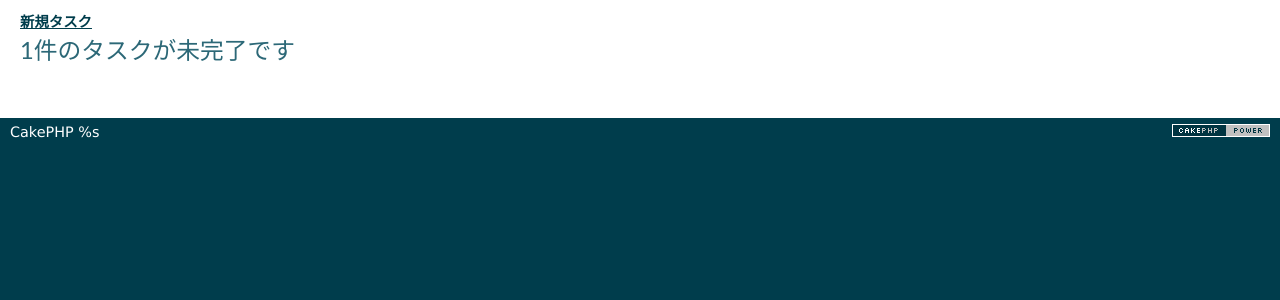
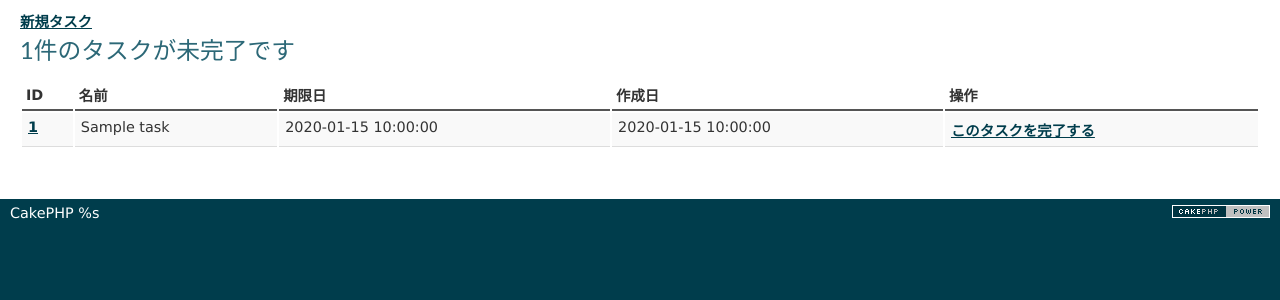
Before and after one commit to kojikoji-7/cakephp-example, a CakePHP app: the page made by cakephp/app/View/Tasks/index.ctp in a window 1280 px wide. Shown: the part 47-347 px from the top of the page. Run offline with PHP 8.4 and a stand-in for CakePHP, Linux system fonts and the light colour scheme; the template is opened without the code that fills it: most values are stand-ins (such as "Sample title", 1, 10 or a date in 2020); data that the repository does not hold is empty; some libraries are stand-ins or nearby versions.

Commit message:
C04 一覧表示

```diff
--- a/cakephp/_doc/ch04_ddl.sql
+++ b/cakephp/_doc/ch04_ddl.sql
@@ -6,3 +6,7 @@ CREATE TABLE `tasks` (
   `modified` datetime NOT NULL,
   PRIMARY KEY (`id`)
 ) ENGINE=MyISAM  DEFAULT CHARSET=utf8 COLLATE=utf8_unicode_ci;
+
+ALTER TABLE  `tasks` ADD
+`status` INT NOT NULL DEFAULT  '0' AFTER `body` ,
+ADD  `due_date` DATE NULL DEFAULT NULL AFTER  `status`;
--- a/cakephp/app/View/Tasks/index.ctp
+++ b/cakephp/app/View/Tasks/index.ctp
@@ -1,3 +1,28 @@
+<?php /* @var $tasks Task */?>
 <!-- app/View/Tasks/index.ctp -->
 <?php echo $this->Html->link('新規タスク','/Tasks/create');?>
 <h3><?php echo count($tasks_data);?>件のタスクが未完了です</h3>
+<table>
+	<tr>
+		<th>ID</th>
+		<th>名前</th>
+		<th>期限日</th>
+		<th>作成日</th>
+		<th>操作</th>
+	</tr>
+<?php foreach ($tasks_data as $row): ?>
+	<tr>
+		<td><?php echo $this->Html->link(
+			$row["Task"]["id"],
+			"/Tasks/view/" . $row["Task"]["id"]
+		);?></td>
+		<td><?php echo h($row["Task"]["name"]);?></td>
+		<td><?php echo h($row["Task"]["due_date"]);?></td>
+		<td><?php echo h($row["Task"]["created"]);?></td>
+		<td><?php echo $this->Html->link(
+			"このタスクを完了する",
+			"/Tasks/done/" . $row["Task"]["id"]
+		);?></td>
+	</tr>
+<?php endforeach; ?>
+</table>
```
Also changed, not shown: cakephp/app/Controller/TasksController.php (+6 -2 lines).
